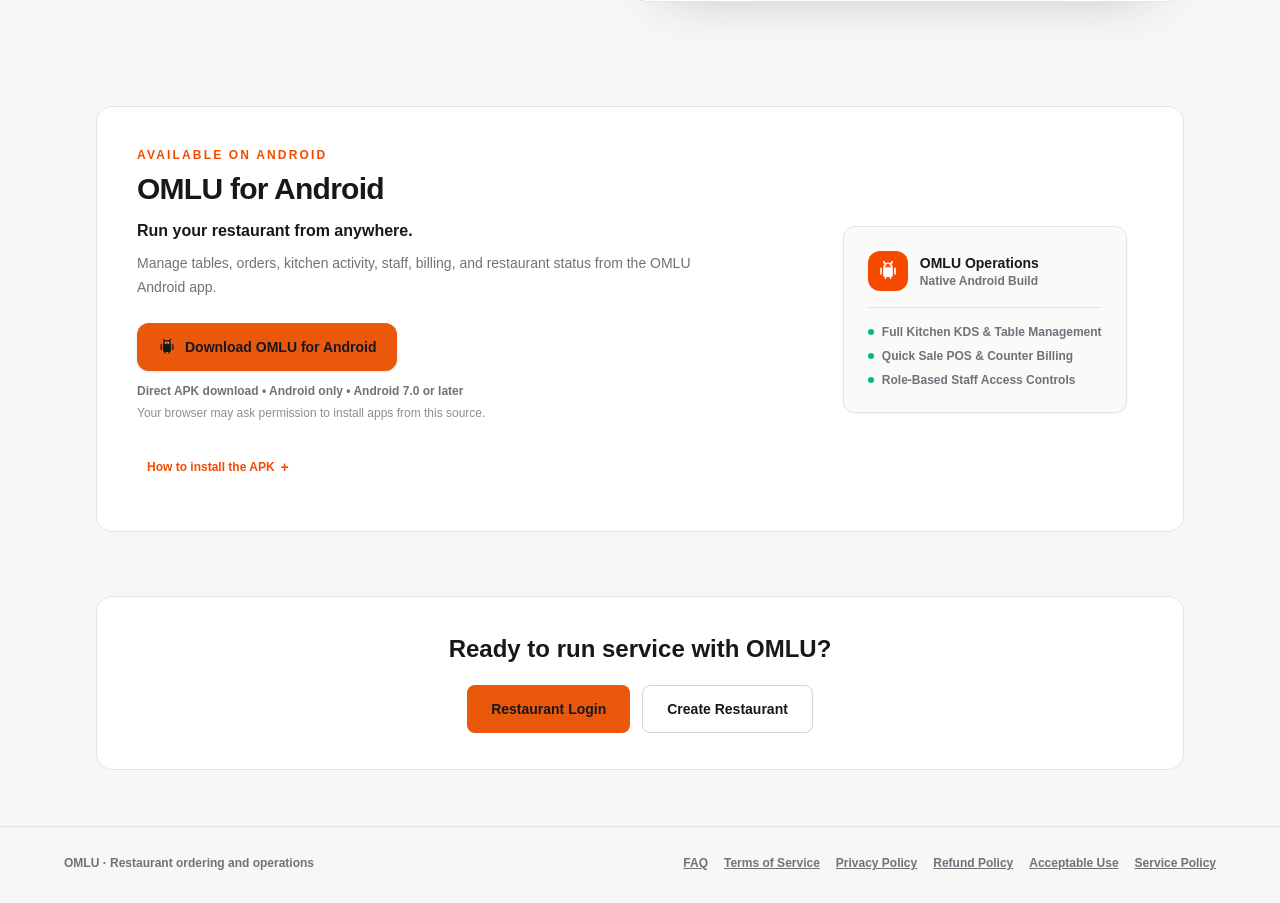
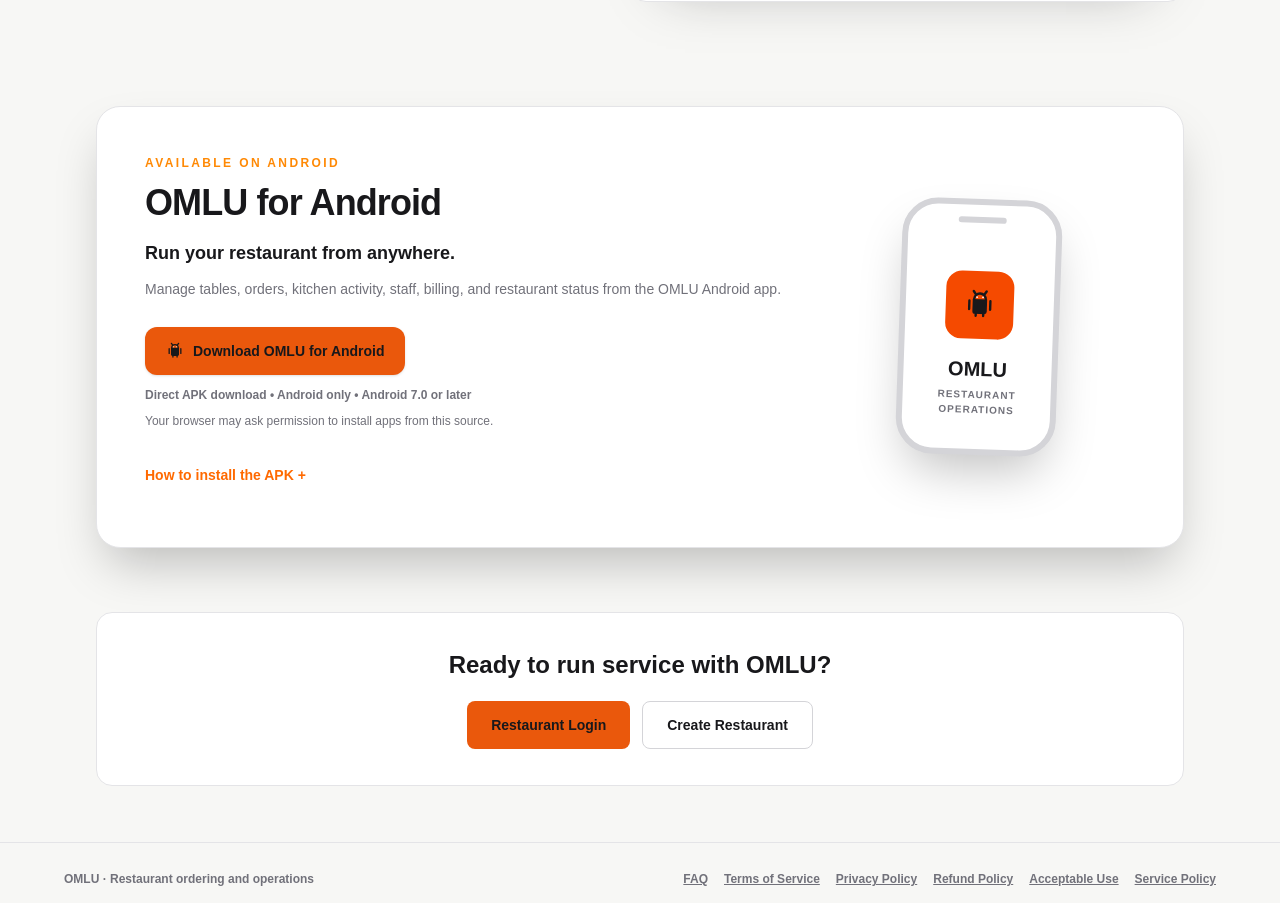
Before and after one commit to nadhalabs/omlu, a Next.js app in the folder frontend/: page / in a window 1280 px wide. Shown: the part 2008-2911 px from the top of the page. Built offline with nearby package versions, Linux system fonts and the light colour scheme.

Commit message:
style: sync restaurant UI with main

```diff
--- a/frontend/components/AndroidDownloadCard.tsx
+++ b/frontend/components/AndroidDownloadCard.tsx
@@ -85,75 +85,25 @@
   }
 
   return (
-    <section className={`overflow-hidden rounded-2xl border border-[var(--omlu-border)] bg-[var(--omlu-primary-surface)] text-[var(--omlu-text-primary)] p-6 sm:p-10 ${className}`} aria-labelledby="android-download-title">
-      <div className="grid items-center gap-8 lg:grid-cols-[1.35fr_0.65fr]">
+    <section className={`overflow-hidden rounded-3xl border border-[var(--omlu-border)] bg-[var(--omlu-elevated-surface)] text-[var(--omlu-text-primary)] shadow-2xl ${className}`} aria-labelledby="android-download-title">
+      <div className="grid items-center gap-8 p-6 sm:p-9 lg:grid-cols-[1.35fr_0.65fr] lg:p-12">
         <div>
-          <p className="text-xs font-bold uppercase tracking-[0.18em] text-orange-600">Available on Android</p>
-          <h2 id="android-download-title" className="mt-2 text-2xl font-black tracking-tight text-[var(--omlu-text-primary)] sm:text-3xl">OMLU for Android</h2>
-          <p className="mt-3 text-base font-bold text-[var(--omlu-text-primary)]">Run your restaurant from anywhere.</p>
-          <p className="mt-2 text-sm leading-6 text-[var(--omlu-text-secondary)] max-w-xl">Manage tables, orders, kitchen activity, staff, billing, and restaurant status from the OMLU Android app.</p>
-
-          <div className="mt-6 flex flex-col gap-3 sm:flex-row sm:items-center">
-            <DownloadLink />
-          </div>
-
-          <p className="mt-3 text-xs font-semibold text-[var(--omlu-text-secondary)]">Direct APK download • Android only • Android 7.0 or later</p>
-          <p className="mt-1 text-xs leading-5 text-[var(--omlu-text-secondary)] opacity-80">Your browser may ask permission to install apps from this source.</p>
-
+          <p className="text-xs font-black uppercase tracking-[0.2em] text-orange-400">Available on Android</p>
+          <h2 id="android-download-title" className="mt-3 text-3xl font-black tracking-tight sm:text-4xl">OMLU for Android</h2>
+          <p className="mt-4 max-w-2xl text-lg font-bold text-[var(--omlu-text-primary)]">Run your restaurant from anywhere.</p>
+          <p className="mt-2 max-w-2xl text-sm leading-7 text-[var(--omlu-text-secondary)]">Manage tables, orders, kitchen activity, staff, billing, and restaurant status from the OMLU Android app.</p>
+          <div className="mt-6"><DownloadLink /></div>
+          <p className="mt-3 text-xs font-semibold text-[var(--omlu-text-muted)]">Direct APK download • Android only • Android 7.0 or later</p>
+          <p className="mt-2 text-xs leading-5 text-[var(--omlu-text-secondary)]">Your browser may ask permission to install apps from this source.</p>
           <div className="mt-5 max-w-xl text-sm text-[var(--omlu-text-secondary)]">
-            <button
-              type="button"
-              aria-expanded={helpOpen}
-              aria-controls="omlu-apk-install-help"
-              onClick={() => setHelpOpen((open) => !open)}
-              className="inline-flex items-center gap-1.5 rounded-lg px-2.5 py-1 text-xs font-bold text-orange-600 transition hover:bg-orange-500/10 focus-visible:outline-none focus-visible:ring-2 focus-visible:ring-orange-500"
-            >
-              <span>How to install the APK</span>
-              <span className={`inline-block text-sm font-black transition-transform duration-200 ${helpOpen ? "rotate-45" : ""}`} aria-hidden="true">+</span>
-            </button>
-            <div
-              id="omlu-apk-install-help"
-              className={`grid transition-all duration-300 ease-in-out ${helpOpen ? "grid-rows-[1fr] opacity-100 mt-3" : "grid-rows-[0fr] opacity-0 overflow-hidden"}`}
-            >
-              <div className="overflow-hidden">
-                <ol className="list-decimal space-y-1.5 pl-5 text-xs leading-6 text-[var(--omlu-text-secondary)]">
-                  <li>Download the OMLU APK.</li>
-                  <li>Open the downloaded file on your Android device.</li>
-                  <li>Allow installation from this source if Android prompts for permission.</li>
-                  <li>Tap Install.</li>
-                  <li>Open OMLU and sign in to access your restaurant workspace.</li>
-                </ol>
-              </div>
-            </div>
+            <button type="button" aria-expanded={helpOpen} aria-controls="omlu-apk-install-help" onClick={() => setHelpOpen((open) => !open)} className="rounded-md font-bold text-orange-500 outline-none focus-visible:ring-2 focus-visible:ring-orange-400 focus-visible:ring-offset-2 focus-visible:ring-offset-[var(--omlu-page-background)]">How to install the APK <span aria-hidden="true">{helpOpen ? "−" : "+"}</span></button>
+            {helpOpen && <ol id="omlu-apk-install-help" className="mt-3 list-decimal space-y-1.5 pl-5 leading-6 text-[var(--omlu-text-secondary)]"><li>Download the OMLU APK.</li><li>Open the downloaded file.</li><li>Allow installation from the browser if Android asks.</li><li>Tap Install.</li><li>Open OMLU and sign in.</li></ol>}
           </div>
         </div>
-
-        {/* Clean, Factual Android Platform Summary Card */}
         <div className="hidden justify-center lg:flex" aria-hidden="true">
-          <div className="flex flex-col gap-4 rounded-xl border border-[var(--omlu-border)] bg-[var(--omlu-muted-surface)] p-6 text-left shadow-xs">
-            <div className="flex items-center gap-3">
-              <span className="flex h-10 w-10 items-center justify-center rounded-xl bg-orange-600 text-white">
-                <AndroidIcon className="h-6 w-6" />
-              </span>
-              <div>
-                <h3 className="text-sm font-black text-[var(--omlu-text-primary)]">OMLU Operations</h3>
-                <p className="text-xs font-semibold text-[var(--omlu-text-secondary)]">Native Android Build</p>
-              </div>
-            </div>
-            <div className="space-y-2 border-t border-[var(--omlu-border)] pt-4 text-xs font-semibold text-[var(--omlu-text-secondary)]">
-              <div className="flex items-center gap-2">
-                <span className="h-1.5 w-1.5 rounded-full bg-emerald-500" />
-                <span>Full Kitchen KDS & Table Management</span>
-              </div>
-              <div className="flex items-center gap-2">
-                <span className="h-1.5 w-1.5 rounded-full bg-emerald-500" />
-                <span>Quick Sale POS & Counter Billing</span>
-              </div>
-              <div className="flex items-center gap-2">
-                <span className="h-1.5 w-1.5 rounded-full bg-emerald-500" />
-                <span>Role-Based Staff Access Controls</span>
-              </div>
-            </div>
+          <div className="relative h-64 w-40 rotate-2 rounded-[2.25rem] border-[6px] border-[var(--omlu-border-strong)] bg-[var(--omlu-primary-surface)] p-3 shadow-2xl motion-safe:transition-transform motion-safe:hover:-translate-y-1">
+            <div className="mx-auto h-1.5 w-12 rounded-full bg-[var(--omlu-border-strong)]" />
+            <div className="mt-12 flex flex-col items-center text-center"><span className="rounded-2xl bg-orange-600 p-4 text-[var(--omlu-primary-action-text)]"><AndroidIcon className="h-9 w-9" /></span><span className="mt-4 text-xl font-black">OMLU</span><span className="mt-1 text-[10px] font-bold uppercase tracking-widest text-[var(--omlu-text-muted)]">Restaurant operations</span></div>
           </div>
         </div>
       </div>
```
